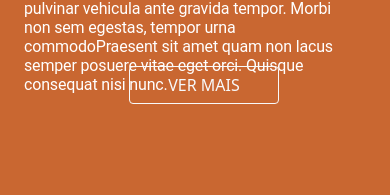
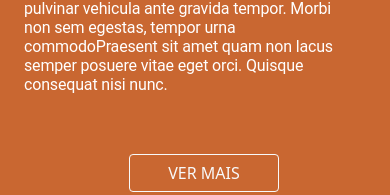
Before and after one commit to luanamonero/favela-radical-site, a React (Create React App) app: page / in a window 390 px wide. Shown: the part 852-1047 px from the top of the page. Built offline with nearby package versions, Linux system fonts and the light colour scheme.

Commit message:
impl botao

```diff
--- a/src/style.css
+++ b/src/style.css
@@ -293,12 +293,6 @@ html {
     color: white;
   }
 
-  .heading button {
-    position: absolute !important;
-    margin-top: 33% !important;
-    width: 150px !important;
-    margin-left: 20%;
-  }
 }
 
 
@@ -334,7 +328,7 @@ html {
 
   .heading button {
     position: absolute !important;
-    margin-top: 80% !important;
+    margin-top: 400px !important;
     width: 150px !important;
     margin-left: 30%;
   }
```
